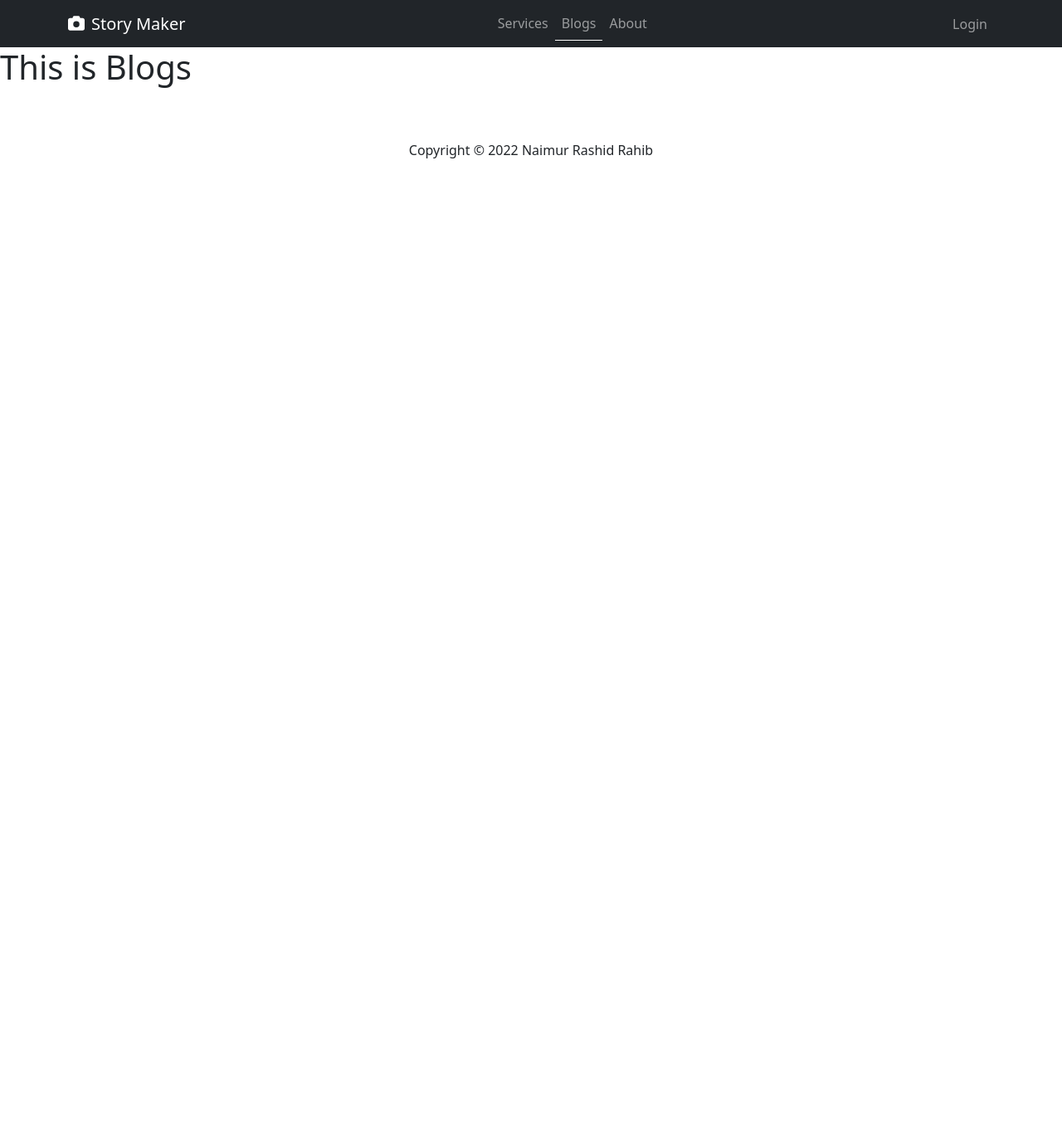
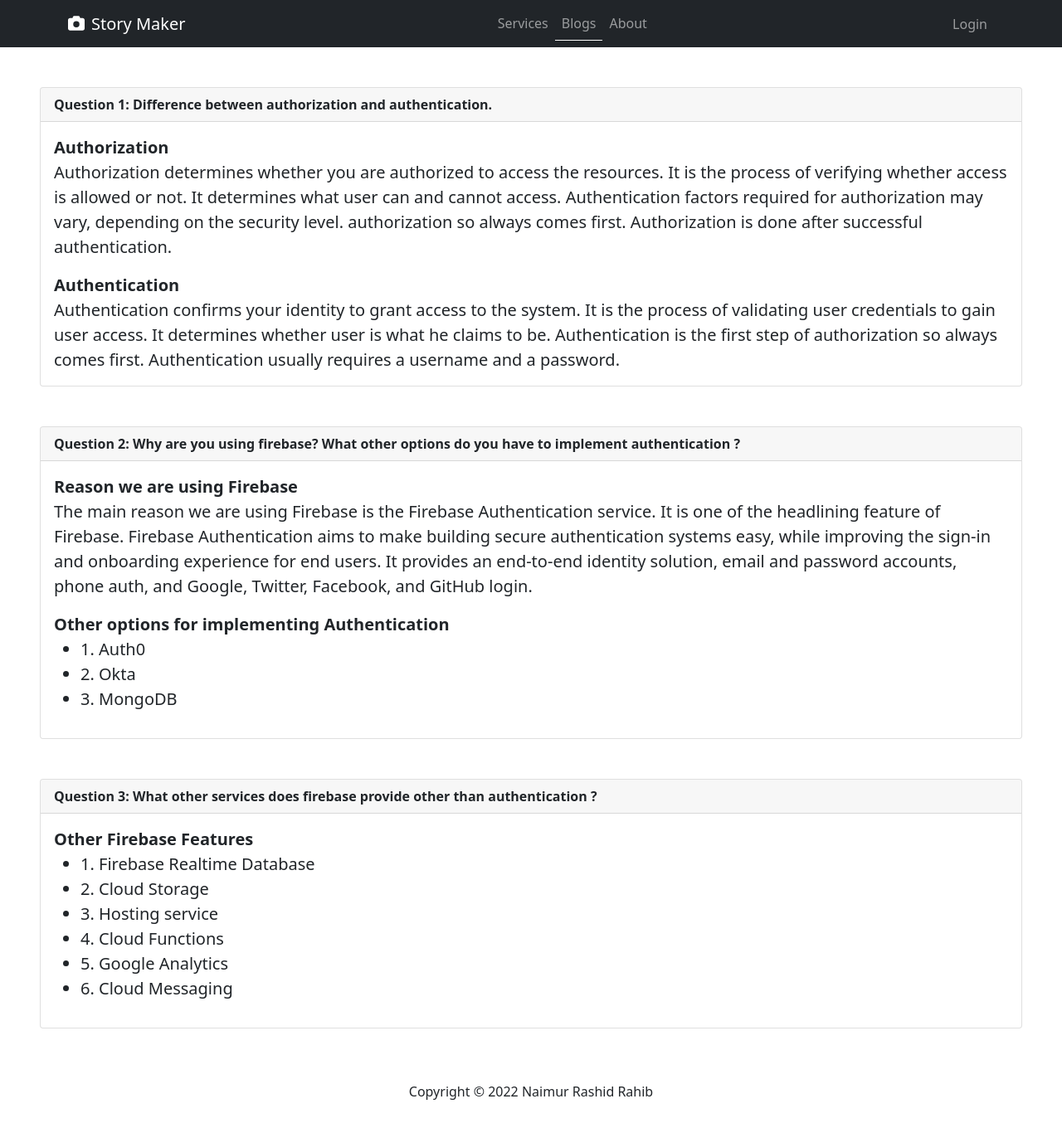
Before and after one commit to 7rahib/independent-service-provider-7rahib, a React (Create React App) app: page /blogs in a window 1280 px wide. Shown: the whole page at 83% size. Before the commit the page ends 800 px from the top, so only its background shows below. Built offline with nearby package versions, Linux system fonts and the light colour scheme; no server answers.

Commit message:
blogs created

```diff
--- a/public/index.html
+++ b/public/index.html
@@ -3,7 +3,7 @@
 
 <head>
   <meta charset="utf-8" />
-  <link rel="icon" href="%PUBLIC_URL%/favicon.ico" />
+  <link rel="icon" href={"%PUBLIC_URL%/favicon.ico"} />
   <meta name="viewport" content="width=device-width, initial-scale=1" />
   <meta name="theme-color" content="#000000" />
   <meta name="description" content="Web site created using create-react-app" />
--- a/src/Pages/Blogs/Blogs.js
+++ b/src/Pages/Blogs/Blogs.js
@@ -1,9 +1,61 @@
 import React from 'react';
+import { Card } from 'react-bootstrap';
 
 const Blogs = () => {
     return (
         <div>
-            <h1>This is Blogs</h1>
+            <Card className='m-5'>
+                <Card.Header className='fw-bold'>Question 1: Difference between authorization and authentication.</Card.Header>
+                <Card.Body>
+                    <blockquote className="blockquote mb-0">
+                        <span className='fw-bold'>Authorization</span>
+                        <p>
+                            Authorization determines whether you are authorized to access the resources. It is the process of verifying whether access is allowed or not. It determines what user can and cannot access. Authentication factors required for authorization may vary, depending on the security level. authorization so always comes first.	Authorization is done after successful authentication.
+                        </p>
+                        <span className='fw-bold'>Authentication</span>
+                        <p>
+                            Authentication confirms your identity to grant access to the system. It is the process of validating user credentials to gain user access. It determines whether user is what he claims to be. Authentication is the first step of authorization so always comes first. Authentication usually requires a username and a password.
+                        </p>
+                    </blockquote>
+                </Card.Body>
+            </Card>
+            <Card className='m-5'>
+                <Card.Header className='fw-bold'>Question 2: Why are you using firebase? What other options do you have to implement authentication ?</Card.Header>
+                <Card.Body>
+                    <blockquote className="blockquote mb-0">
+                        <span className='fw-bold'>Reason we are using Firebase</span>
+                        <p>
+                            The main reason we are using Firebase is the Firebase Authentication service. It is one of the headlining feature of Firebase. Firebase Authentication aims to make building secure authentication systems easy, while improving the sign-in and onboarding experience for end users. It provides an end-to-end identity solution, email and password accounts, phone auth, and Google, Twitter, Facebook, and GitHub login.
+                        </p>
+                        <span className='fw-bold'>Other options for implementing Authentication</span>
+                        <p>
+                            <ul>
+                                <li>1. Auth0</li>
+                                <li>2. Okta</li>
+                                <li>3. MongoDB</li>
+                            </ul>
+                        </p>
+                    </blockquote>
+                </Card.Body>
+            </Card>
+            <Card className='m-5'>
+                <Card.Header className='fw-bold'>Question 3: What other services does firebase provide other than authentication ?</Card.Header>
+                <Card.Body>
+                    <blockquote className="blockquote mb-0">
+                        <span className='fw-bold'>Other Firebase Features</span>
+                        <p>
+                            <ul>
+                                <li>1. Firebase Realtime Database</li>
+                                <li>2. Cloud Storage</li>
+                                <li>3. Hosting service</li>
+                                <li>4. Cloud Functions</li>
+                                <li>5. Google Analytics</li>
+                                <li>6. Cloud Messaging</li>
+                            </ul>
+                        </p>
+                    </blockquote>
+                </Card.Body>
+            </Card>
         </div>
     );
 };
--- a/src/Pages/Home/Service/Service.js
+++ b/src/Pages/Home/Service/Service.js
@@ -20,7 +20,7 @@
                         Some quick example text to build on the card title and make up the bulk of
                         the card's content.
                     </Card.Text>
-                    <Button onClick={() => navigateToServiceDetail(id)} variant="dark">Checkout {name}</Button>
+                    <Button onClick={() => navigateToServiceDetail(id)} variant="dark">Checkout</Button>
                 </Card.Body>
             </Card>
         </div>
--- a/src/Pages/Shared/Header/Header.js
+++ b/src/Pages/Shared/Header/Header.js
@@ -21,7 +21,7 @@
                     <Navbar.Toggle aria-controls="responsive-navbar-nav" />
                     <Navbar.Collapse id="responsive-navbar-nav">
                         <Nav className="me-auto mx-auto">
-                            <Nav.Link href="home#services">Services</Nav.Link>
+                            <Nav.Link href="#services">Services</Nav.Link>
                             <Nav.Link as={CustomLink} to="blogs">Blogs</Nav.Link>
                             <Nav.Link as={CustomLink} to="about">About</Nav.Link>
                         </Nav>
```
